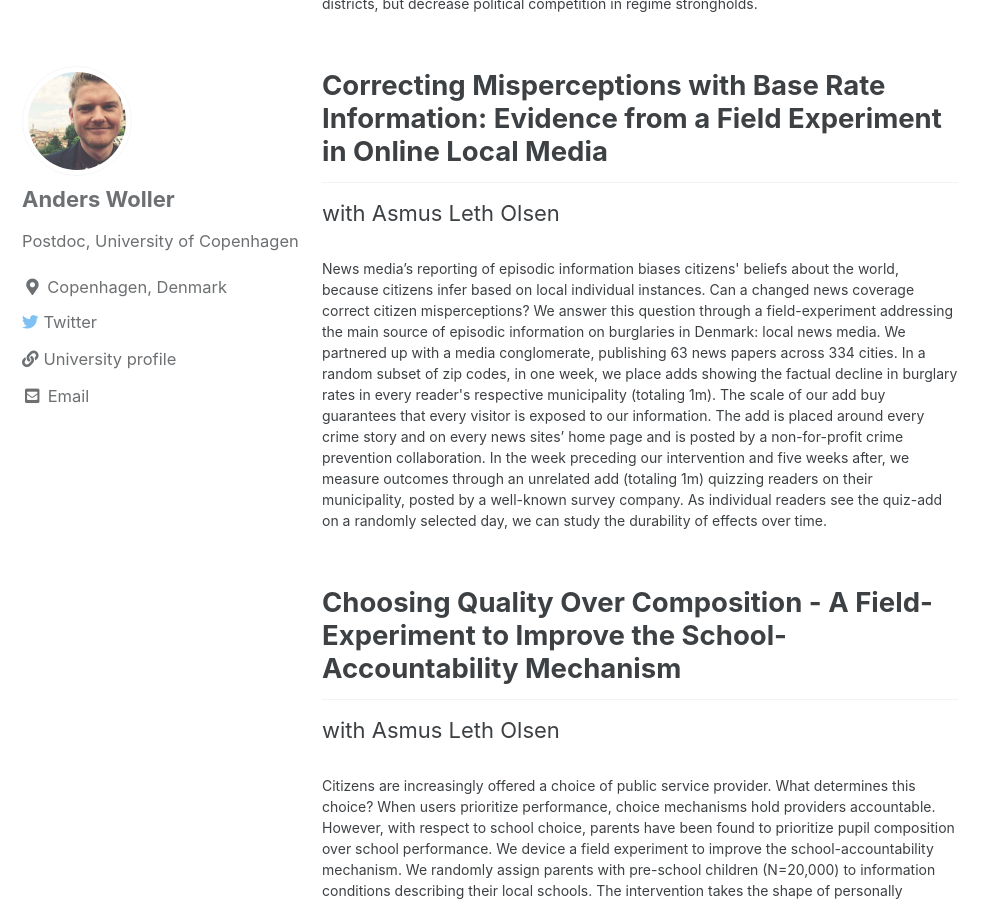
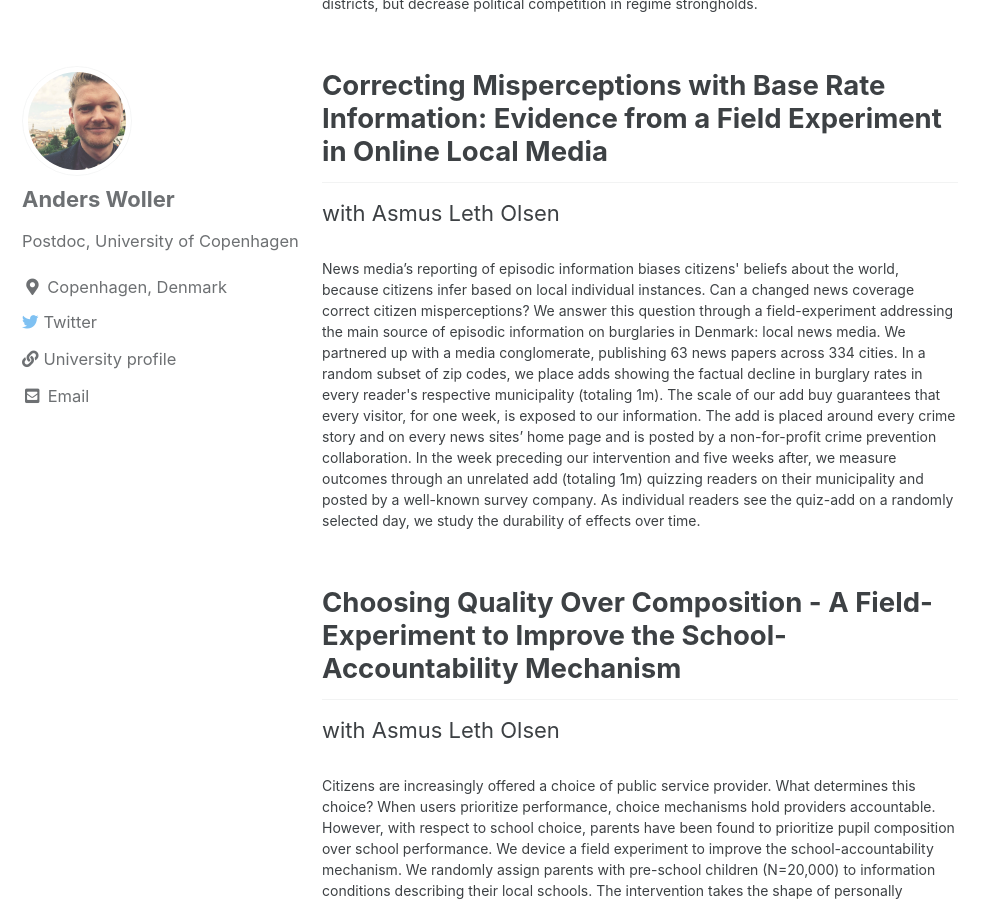
Before and after one commit to AndersWoller/AndersWoller.github.io, a Jekyll site: the page built from _pages/research.md, in a window 1280 px wide and 900 px high, scrolled down 679 px. Shown: the whole window, without its empty margins (0-999 px from the left). Built offline with Jekyll 4.4.1, drawn with Linux system fonts in a browser that asks for light colours; cached includes are drawn as plain includes.

Commit message:
Update research.md

```diff
--- a/_pages/research.md
+++ b/_pages/research.md
@@ -15,7 +15,7 @@
 <h2> Correcting Misperceptions with Base Rate Information: Evidence from a Field Experiment in Online Local Media </h2>
 with Asmus Leth Olsen
 
-<p style="font-size:14px"> News media’s reporting of episodic information biases citizens' beliefs about the world, because citizens infer based on local individual instances. Can a changed news coverage correct citizen misperceptions? We answer this question through a field-experiment addressing the main source of episodic information on burglaries in Denmark: local news media. We partnered up with a media conglomerate, publishing 63 news papers across 334 cities. In a random subset of zip codes, in one week, we place adds showing the factual decline in burglary rates in every reader's respective municipality (totaling 1m). The scale of our add buy guarantees that every visitor is exposed to our information. The add is placed around every crime story and on every news sites’ home page and is posted by a non-for-profit crime prevention collaboration.  In the week preceding our intervention and five weeks after, we measure outcomes through an unrelated add (totaling 1m) quizzing readers on their municipality, posted by a well-known survey company. As individual readers see the quiz-add on a randomly selected day, we can study the durability of effects over time. </p>
+<p style="font-size:14px"> News media’s reporting of episodic information biases citizens' beliefs about the world, because citizens infer based on local individual instances. Can a changed news coverage correct citizen misperceptions? We answer this question through a field-experiment addressing the main source of episodic information on burglaries in Denmark: local news media. We partnered up with a media conglomerate, publishing 63 news papers across 334 cities. In a random subset of zip codes, we place adds showing the factual decline in burglary rates in every reader's respective municipality (totaling 1m). The scale of our add buy guarantees that every visitor, for one week, is exposed to our information. The add is placed around every crime story and on every news sites’ home page and is posted by a non-for-profit crime prevention collaboration.  In the week preceding our intervention and five weeks after, we measure outcomes through an unrelated add (totaling 1m) quizzing readers on their municipality and posted by a well-known survey company. As individual readers see the quiz-add on a randomly selected day, we study the durability of effects over time. </p>
 
 <h2> Choosing Quality Over Composition - A Field-Experiment to Improve the School-Accountability Mechanism </h2>
 with Asmus Leth Olsen
```
